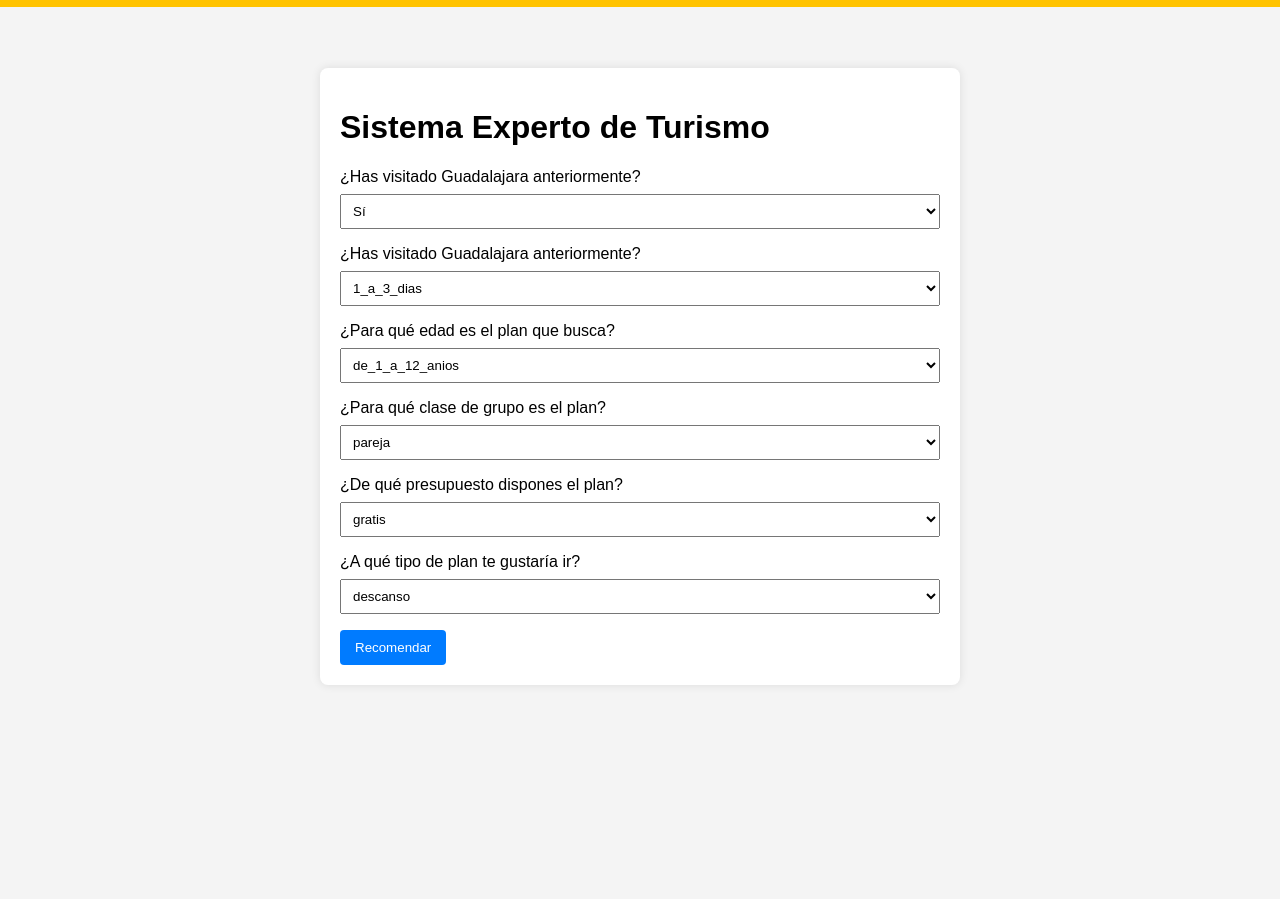
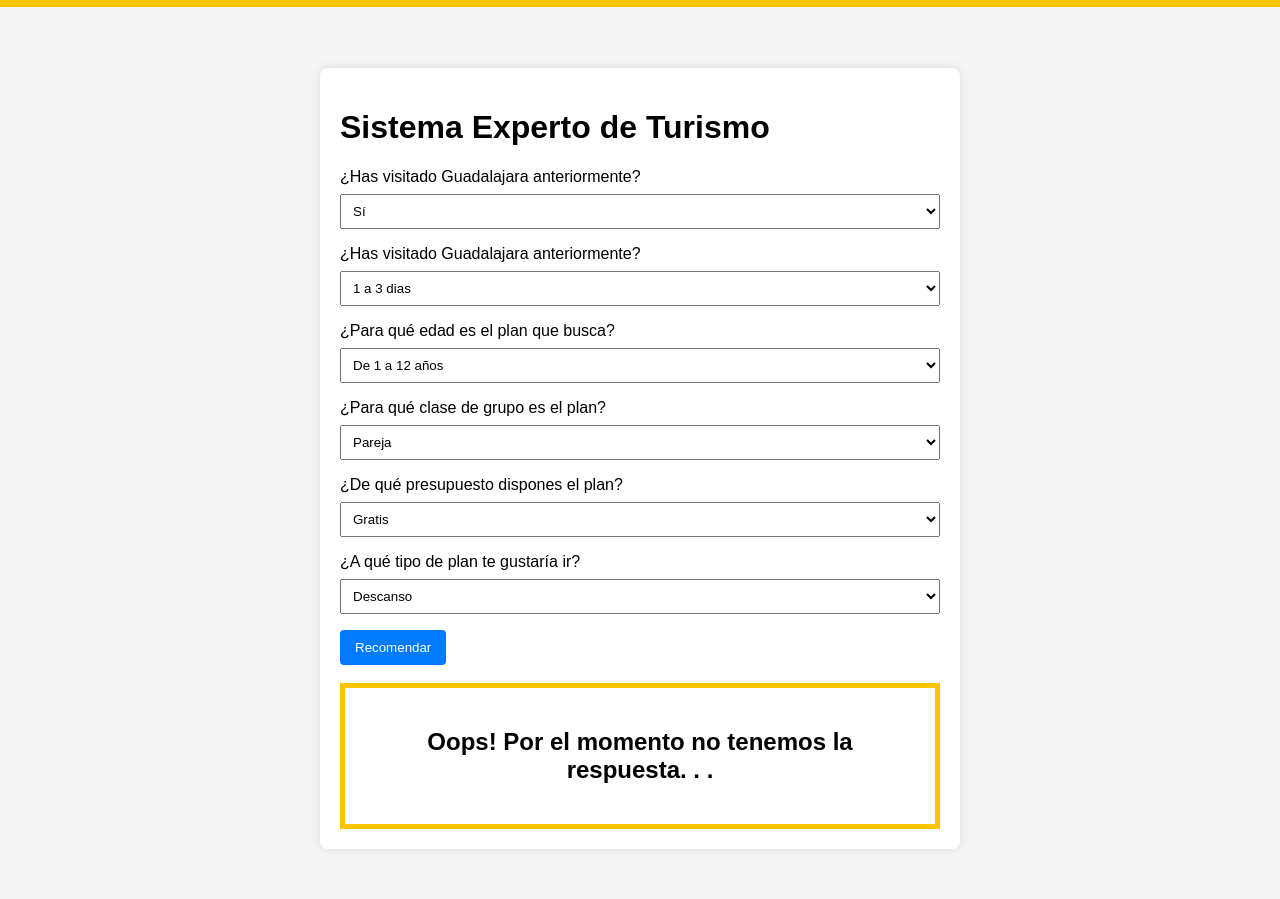
Before and after one commit to raulbreton/turism-expert-system, a Flask app: page / in a window 1280 px wide. Before the commit the page ends 665 px from the top, so only its background shows below. Run offline with Flask 3, Linux system fonts and the light colour scheme.

Commit message:
Formatting HTML ends here

```diff
--- a/app/app.py
+++ b/app/app.py
@@ -31,12 +31,15 @@ def recomendar():
         prolog = Popen(['swipl', '-s', '/home/raulbreton/proyecto_prolog/sistema_experto_turismo.pl'], stdin=PIPE, stdout=PIPE, stderr=PIPE, text=True)
         query_info = f"obtener_info_lugar('{lugar_recomendado}')."
         output_info, error_info = prolog.communicate(input=query_info)
-        #Update output variable
-        lugar_recomendado = output_info
+        # Filter out the 'true.' value and join the strings
+        lugar_info = output_info.split('\n')
+        lugar_info = [info for info in lugar_info if info != 'true.']
+        lugar_info = [linea for linea in lugar_info if linea.strip()]
+        #formatted_lugar_info = ' '.join(lugar_info)
+        return render_template('index.html', lugar_recomendado=lugar_info)
     else:
-        lugar_recomendado = "No hay lugares que mostrar en base a tus respuestas."
-
-    return render_template('index.html', lugar_recomendado=lugar_recomendado)
+        lugar_recomendado = ["No hay lugares que mostrar en base a tus respuestas."]
+        return render_template('index.html', lugar_recomendado=None)
 
 if __name__ == '__main__':
     app.run(debug=True)
--- a/app/static/style.css
+++ b/app/static/style.css
@@ -48,3 +48,19 @@ h2 {
     position: absolute;
     top: 0;
 }
+
+/* Contenedor de la Respuesta */
+.container02 {
+    border: 5px solid #FFC300; /* Añade un borde de 5px de ancho con el color #FFC300 */
+    padding: 20px; /* Añade relleno para separar el contenido del borde */
+}
+
+ul {
+    list-style: none;
+    text-align: center;
+    padding: 0;
+}
+
+h2, p {
+    text-align: center;
+}
--- a/app/templates/index.html
+++ b/app/templates/index.html
@@ -22,49 +22,63 @@
             <!-- ha_visitado -->
             <label for="duracion">¿Has visitado Guadalajara anteriormente?</label>
             <select name="duracion" required>
-                <option value="1_a_3_dias">1_a_3_dias</option>
-                <option value="4_a_7_dias">4_a_7_dias</option>
-                <option value="mas_de_8_dias">mas_de_8_dias</option>
+                <option value="1_a_3_dias">1 a 3 dias</option>
+                <option value="4_a_7_dias">4 a 7 dias</option>
+                <option value="mas_de_8_dias">Más de 8 dias</option>
             </select>
             <!-- edad -->
             <label for="edad">¿Para qué edad es el plan que busca?</label>
             <select name="edad" required>
-                <option value="de_1_a_12_anios">de_1_a_12_anios</option>
-                <option value="de_13_a_17_anios">de_13_a_17_anios</option>
-                <option value="de_18_a_40_anios">de_18_a_40_anios</option>
-                <option value="mas_de_40_anios">mas_de_40_anios</option>
+                <option value="de_1_a_12_anios">De 1 a 12 años</option>
+                <option value="de_13_a_17_anios">De 13 a 17 años</option>
+                <option value="de_18_a_40_anios">De 18 a 40 años</option>
+                <option value="mas_de_40_anios">Más de 40 años</option>
             </select>
             <!-- grupo -->
             <label for="grupo">¿Para qué clase de grupo es el plan?</label>
             <select name="grupo" required>
-                <option value="pareja">pareja</option>
-                <option value="familia">familia</option>
-                <option value="amigos">amigos</option>
-                <option value="negocios">negocios</option>
+                <option value="pareja">Pareja</option>
+                <option value="familia">Familia</option>
+                <option value="amigos">Amigos</option>
+                <option value="negocios">Negocios</option>
             </select>
             <!-- presupuesto -->
             <label for="presupuesto">¿De qué presupuesto dispones el plan?</label>
             <select name="presupuesto" required>
-                <option value="gratis">gratis</option>
-                <option value="menos_de_1000_MXN">menos_de_1000_MXN</option>
-                <option value="mas_de_1000_MXN">mas_de_1000_MXN</option>
+                <option value="gratis">Gratis</option>
+                <option value="menos_de_1000_MXN">Menos de 1000 MXN</option>
+                <option value="mas_de_1000_MXN">Mas de 1000 MXN</option>
             </select>
              <!-- tipo_plan -->
             <label for="tipo_plan">¿A qué tipo de plan te gustaría ir?</label>
             <select name="tipo_plan" required>
-                <option value="descanso">descanso</option>
-                <option value="cultural">cultural</option>
-                <option value="extremo">extremo</option>
-                <option value="shopping">shopping</option>
-                <option value="fiesta">fiesta</option>
+                <option value="descanso">Descanso</option>
+                <option value="cultural">Cultural</option>
+                <option value="extremo">Extremo</option>
+                <option value="shopping">Shopping</option>
+                <option value="fiesta">Fiesta</option>
             </select>
 
             <button type="submit">Recomendar</button>
         </form>
 
         {% if lugar_recomendado %}
+        <br>
+        <div class="container02">
+            <ul style="list-style: none; text-align: center; padding: 0;">
             <h2>Lugar Recomendado:</h2>
-            <p>{{ lugar_recomendado }}</p>
+            {% for detalle in lugar_recomendado %}
+                <p>{{ detalle }}</p>
+            {% endfor %}
+            </ul>
+        </div>
+        {% else %}
+        <br>
+        <div class="container02">
+            <ul style="list-style: none; text-align: center; padding: 0;">
+            <h2>Oops! Por el momento no tenemos la respuesta. . .</h2>
+            </ul>
+        </div>
         {% endif %}
     </div>
 </body>
```
